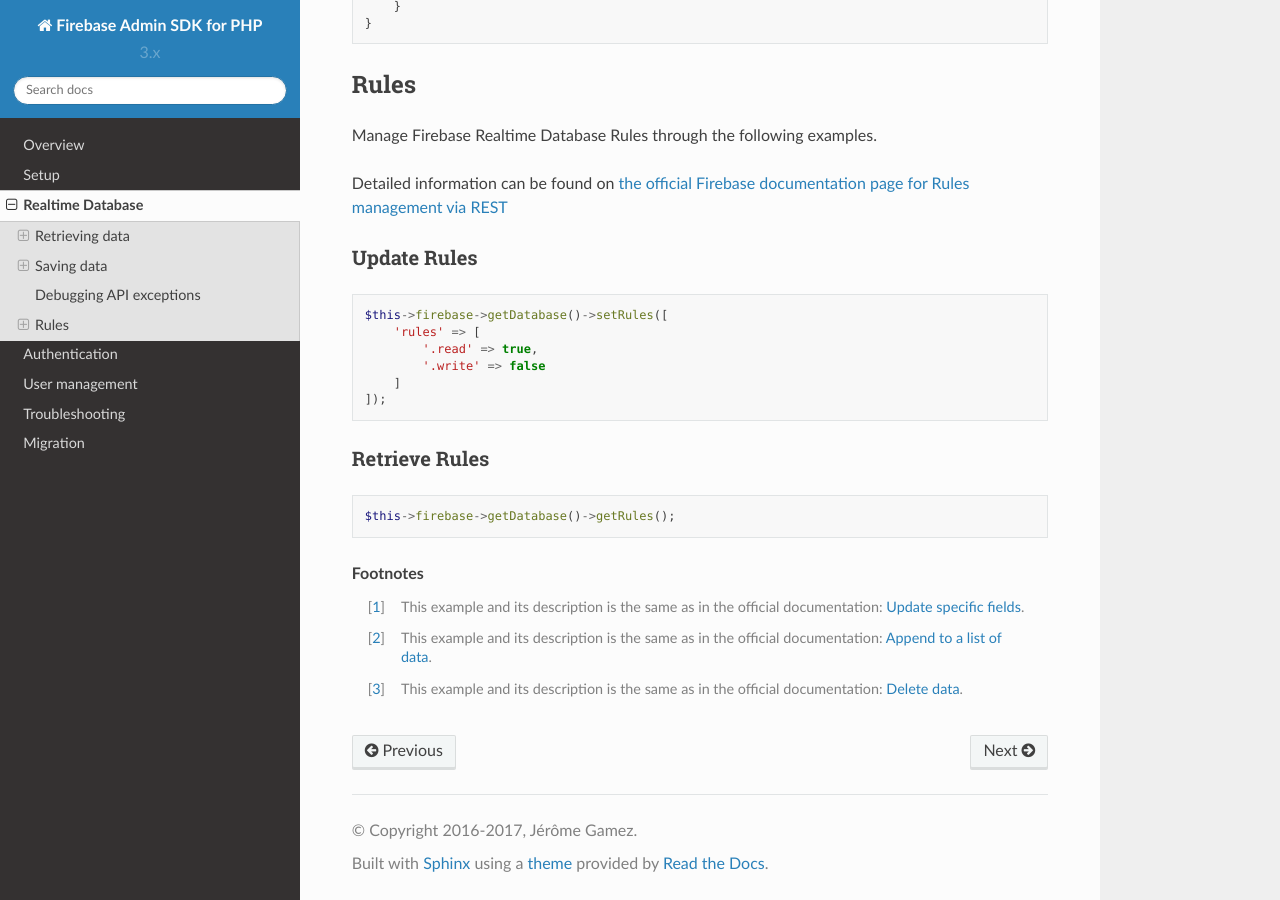
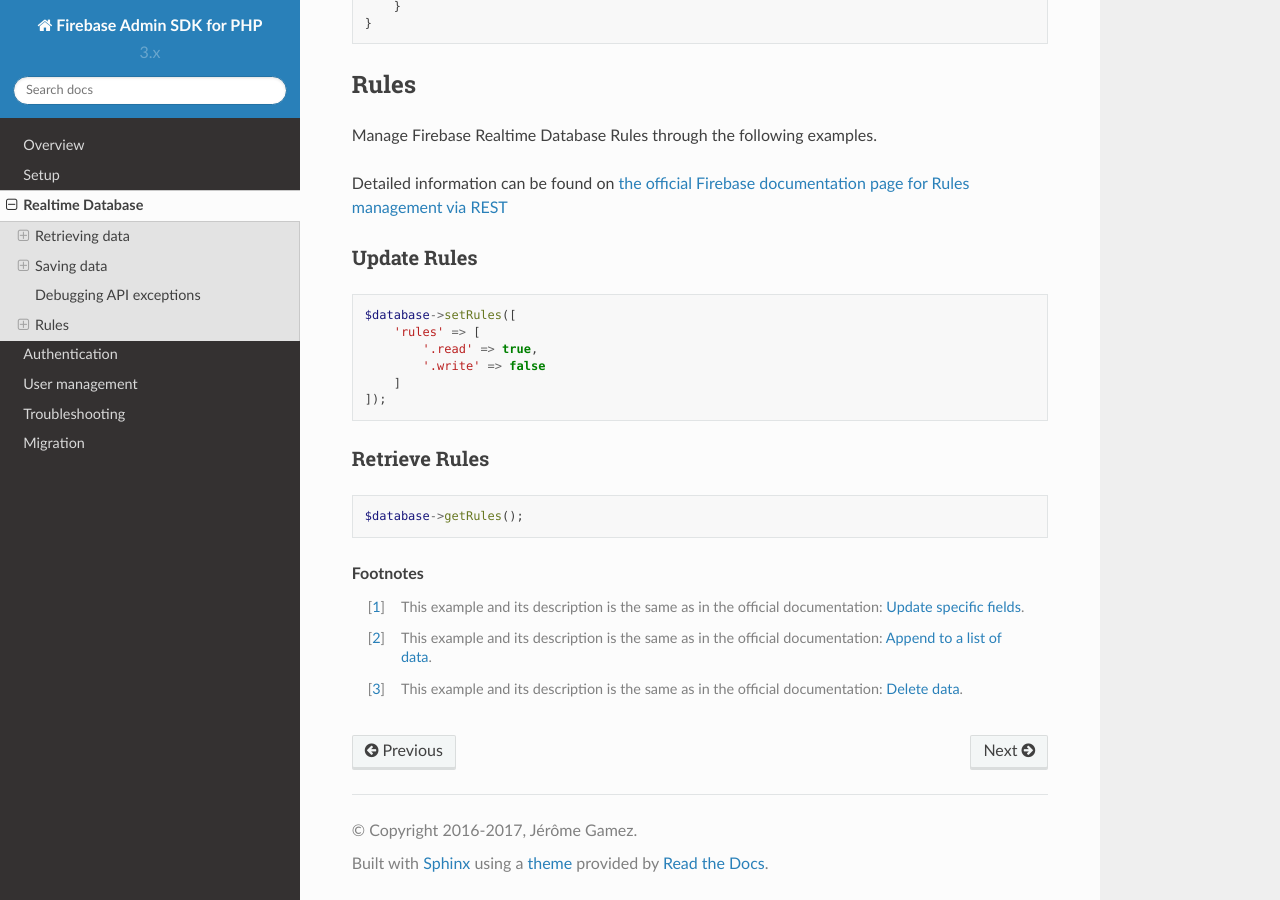
Before and after one commit to kreait/firebase-php, a Sphinx documentation site: the page built from docs/realtime-database.rst, in a window 1280 px wide and 900 px high, scrolled down 7125 px. Built offline with Sphinx 7.4.7 and the Read the Docs theme 2.0.0, drawn with Linux system fonts in a browser that asks for light colours.

Commit message:
Conform documentation variables with rest of document
The top of this document sets $database = $firebase->getDatabase().
These docs have been changed to use the $database variable to
maintain consistency with other documentation on this page.

```diff
--- a/docs/realtime-database.rst
+++ b/docs/realtime-database.rst
@@ -392,7 +392,7 @@
 
 .. code-block:: php
 
-        $this->firebase->getDatabase()->setRules([
+        $database->setRules([
             'rules' => [
                 '.read' => true,
                 '.write' => false
@@ -404,7 +404,7 @@
 
 .. code-block:: php
 
-        $this->firebase->getDatabase()->getRules();
+        $database->getRules();
 
 .. rubric:: Footnotes
 
```
